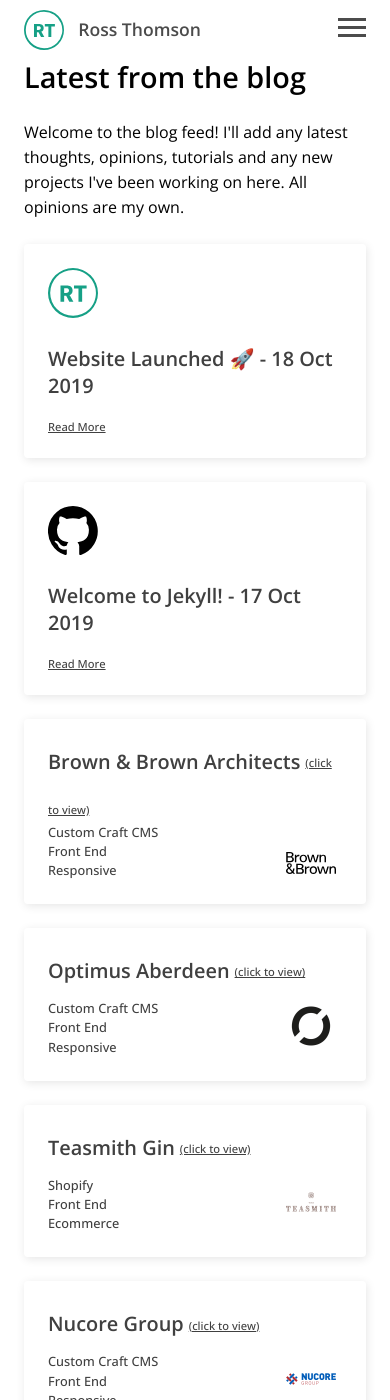
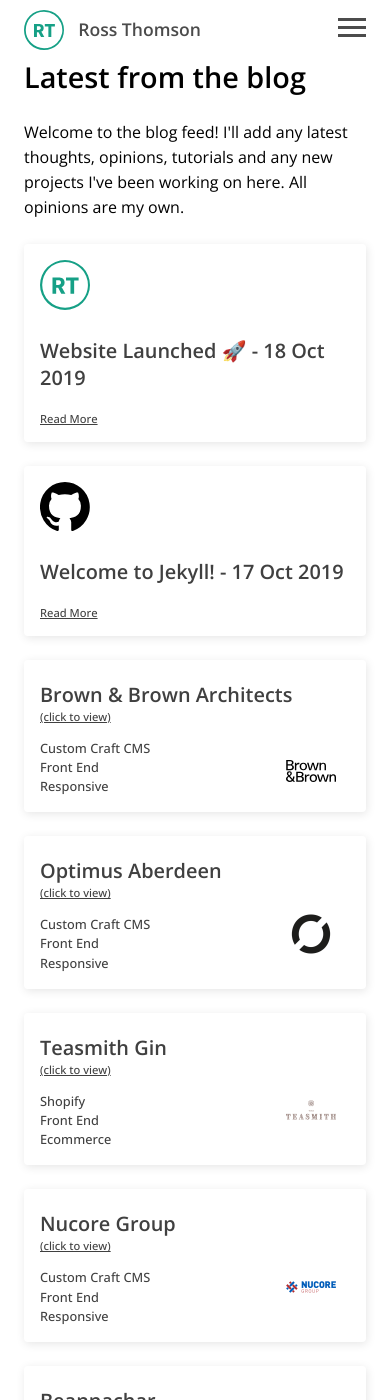
Before and after one commit to rossthomson89/jekyll-site, a Jekyll site: the page built from index.markdown, in a window 390 px wide and 1400 px high, scrolled down 888 px. Built offline with Jekyll 4.4.1, drawn with Linux system fonts in a browser that asks for light colours.

Commit message:
responsive mobile tweak

```diff
--- a/assets/css/style.css
+++ b/assets/css/style.css
@@ -643,4 +643,22 @@ article date {
     .work_card h5 {
         margin: 0 0 15px;
     }
+
+    .blog_card, .work_card {
+        padding:  1rem;
+    }
 }
+
+@media screen and (max-width: 425px) {
+    .click-to-view {
+        font-size: 0.7rem;
+        margin-left: 0;
+        display: block;
+        width: 100%;
+        margin-bottom: 15px;
+    }
+
+    .work_card h5 {
+        margin: 0;
+    }
+}
```
